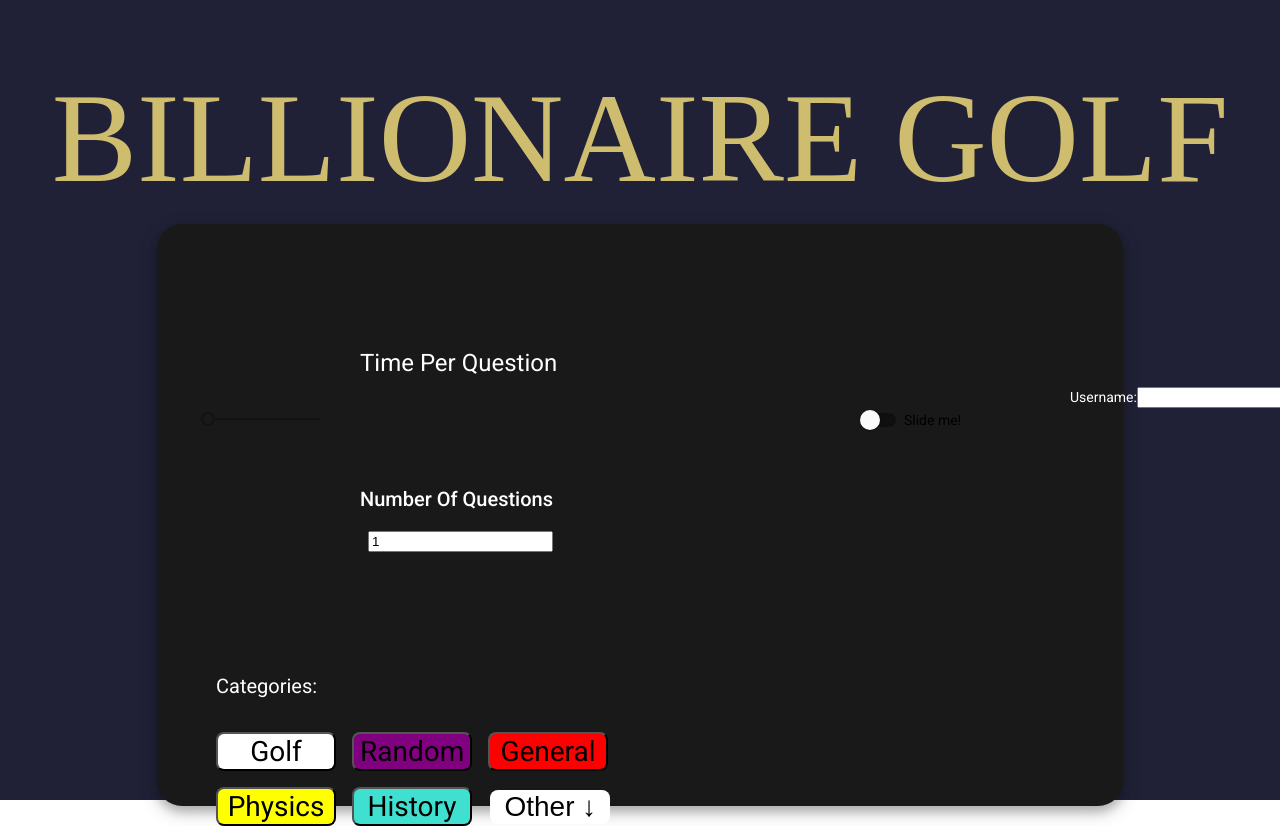
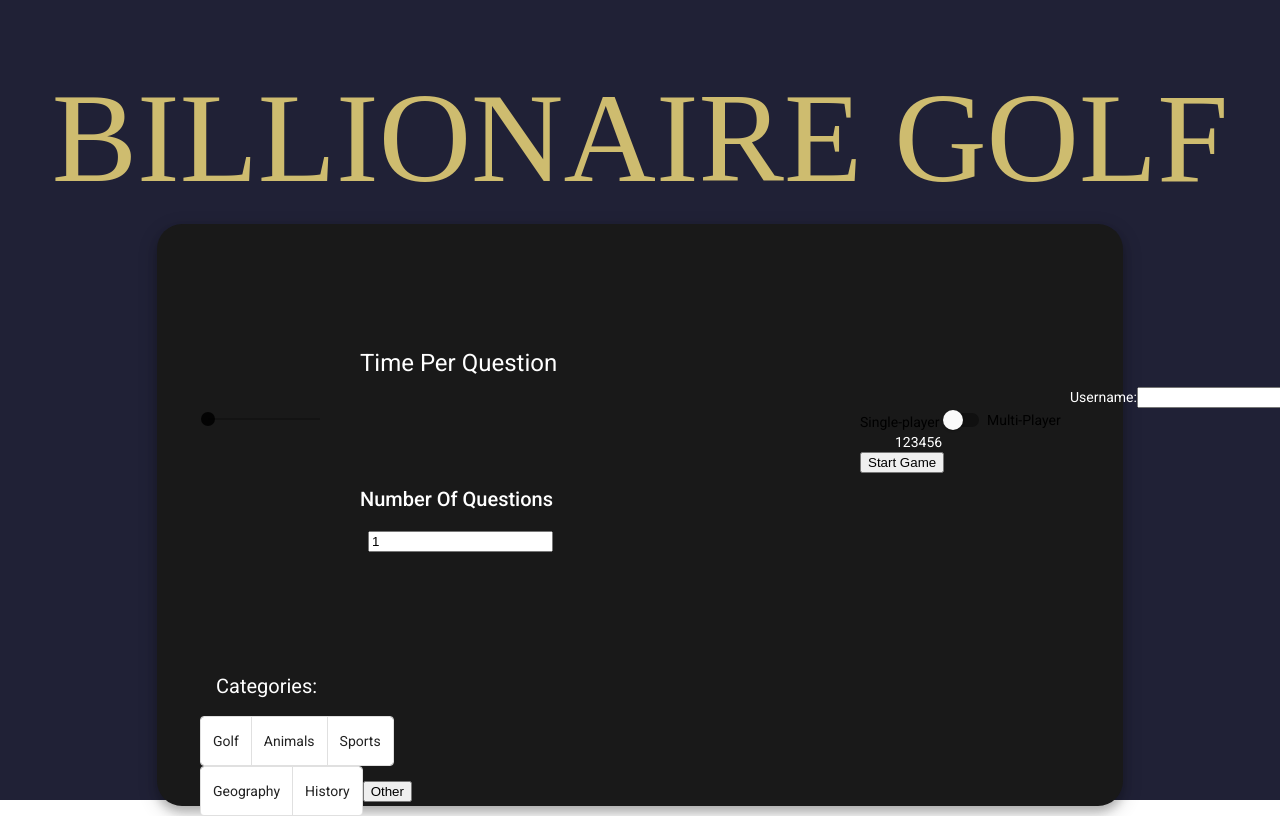
Before and after one commit to LachlanDow/Industry_Proj_Team5, an Angular app in the folder Front-end/become-billionaire/: page / in a window 1280 px wide. Both pictures are taken after a click on the button "Join Game". Shown: the top 826 px of the page. Built offline with nearby package versions, Linux system fonts and the light colour scheme; a web font is replaced by a local one.

Commit message:
#40
Changed buttons to function better

```diff
--- a/Front-end/become-billionaire/src/app/app.module.ts
+++ b/Front-end/become-billionaire/src/app/app.module.ts
@@ -10,6 +10,9 @@ import { LeaderboardComponent } from './leaderboard/leaderboard.component';
 import {QuizPageComponent} from './quiz-page/quiz-page.component';
 import {MatSliderModule} from '@angular/material/slider';
 import {MatSlideToggleModule} from '@angular/material/slide-toggle';
+import {MatButtonToggleModule} from '@angular/material/button-toggle'
+import {MatMenuModule} from '@angular/material/menu';
+
 
 @NgModule({
   declarations: [
@@ -25,6 +28,8 @@ import {MatSlideToggleModule} from '@angular/material/slide-toggle';
     MatSlideToggleModule,
     MatSliderModule,
     MatCardModule,
+    MatButtonToggleModule,
+    MatMenuModule,
   ],
   providers: [],
   bootstrap: [AppComponent]
--- a/Front-end/become-billionaire/src/app/host-setting/host-setting.component.html
+++ b/Front-end/become-billionaire/src/app/host-setting/host-setting.component.html
@@ -10,27 +10,26 @@
 <div class="left">
 
         <h1> Time Per Question </h1>
-        <mat-slider (value)=slidervalue></mat-slider>
+        <mat-slider min=1 max=30 step=1 thumbLabel (value)=slidervalue></mat-slider>
         <h2> Number Of Questions </h2>
         <input type="number" id="Qnum" value="1">
         <h3> Categories: </h3>
-        <div>
-            <button type="button" class="btn Golf">Golf</button>
-            <button type="button" class="btn Random">Random</button>
-            <button type="button" class="btn General">General</button>
-        </div>
-        <div>
-            <button type="button" class="btn Physics">Physics</button>
-            <button type="button" class="btn History">History</button>
-            <div class="dropdown">
-                <button class="dropbtn">Other ↓</button>
-                <div class="dropdown-content">
-                    <a href="#">other1</a>
-                    <a href="#">other2</a>
-                    <a href="#">other3</a>
-                </div>
-            </div>
-        </div>
+        <mat-button-toggle-group multiple name="fontStyle" aria-label="Font Style">
+            <mat-button-toggle value="bold">Golf</mat-button-toggle>
+            <mat-button-toggle value="italic">Animals</mat-button-toggle>
+            <mat-button-toggle value="underline">Sports</mat-button-toggle>
+        </mat-button-toggle-group>
+     <div>
+        <mat-button-toggle-group multiple name="fontStyle" aria-label="Font Style">
+            <mat-button-toggle value="bold">Geography</mat-button-toggle>
+            <mat-button-toggle value="italic">History</mat-button-toggle>
+        </mat-button-toggle-group>
+        <button mat-button [matMenuTriggerFor]="menu">Other</button>
+        <mat-menu #menu="matMenu">
+            <button mat-menu-item>Fashion</button>
+            <button mat-menu-item>Music</button>
+        </mat-menu>
+    </div>
 
 </div>
 <div class="right">
@@ -40,8 +39,17 @@
     </form>
 
     <div>
-        <mat-slide-toggle class="toggle">Slide me!</mat-slide-toggle>
+        Single-player <mat-slide-toggle class="toggle">Multi-Player</mat-slide-toggle>
     </div>
+
+    <div>
+        <output type=number> 123456 </output>
+
+    </div>
+    <div>
+        <button type="button">Start Game</button>
+    </div>
+
 </div>
 </div>
 
--- a/Front-end/become-billionaire/src/app/host-setting/host-setting.component.ts
+++ b/Front-end/become-billionaire/src/app/host-setting/host-setting.component.ts
@@ -12,5 +12,7 @@ export class HostSettingComponent implements OnInit {
   ngOnInit(): void {
   }
 
+}
+export class ButtonToggleAppearance {}
 
-}
+export class matMenu {}
```
